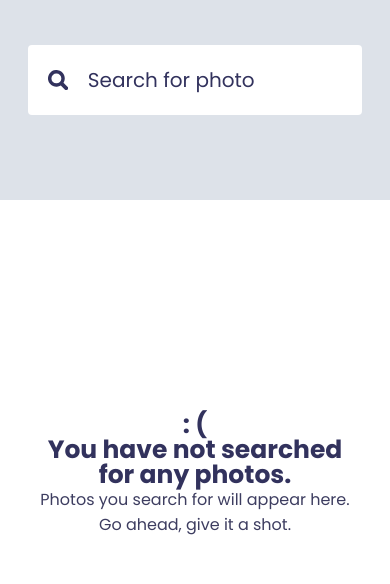
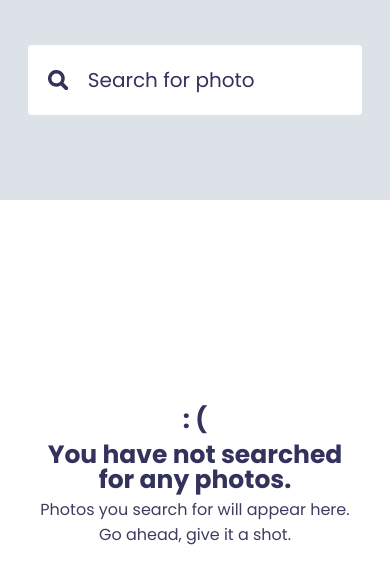
Before and after one commit to adebiyial/cowrysplash, a Vue app: page / in a window 390 px wide. Shown: the top 584 px of the page. Built offline with nearby package versions, Linux system fonts and the light colour scheme.

Commit message:
Add margin to heading

```diff
--- a/src/styles/global.scss
+++ b/src/styles/global.scss
@@ -228,5 +228,6 @@ input.search-field::placeholder {
   .new-search h1 {
     font-size: 25px;
     line-height: 1;
+    margin: 5px 0;
   }
 }
```
